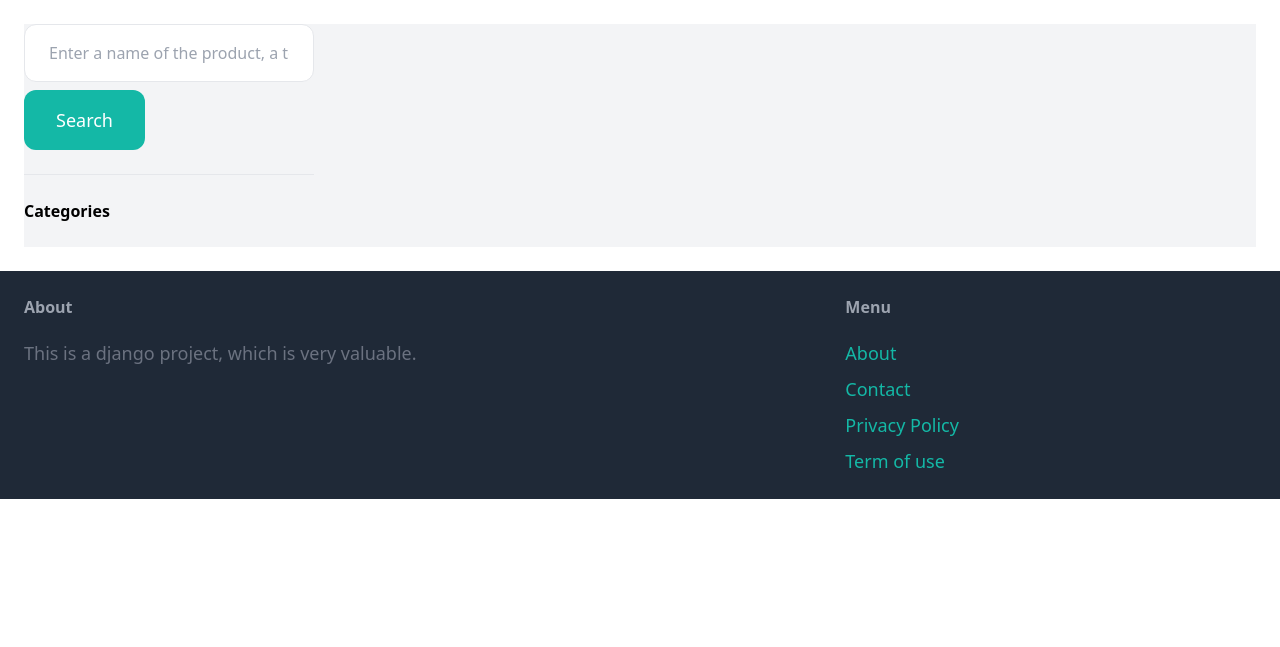
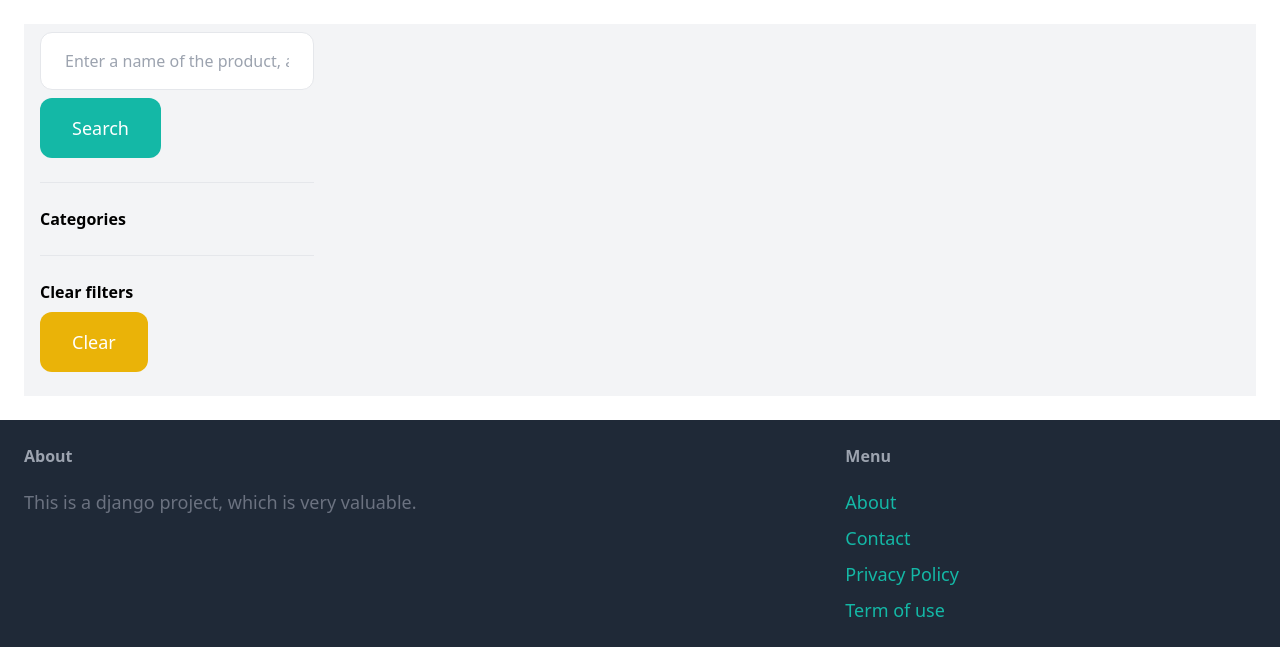
Before and after one commit to seansuen90/django-puddle, a Django app: page /items/ in a window 1280 px wide. Shown: the part 77-724 px from the top of the page. Run offline with Django 5.2, Linux system fonts and the light colour scheme; data that the repository does not hold is empty; some libraries are stand-ins or nearby versions.

Commit message:
added clear

```diff
--- a/item/templates/item/items.html
+++ b/item/templates/item/items.html
@@ -4,7 +4,8 @@
 
 {% block content %}
     <div class="pb-6 grid grid-cols-4 gap-6 bg-gray-100">
-        <div class='col-span-1'>
+
+        <div class='col-span-1 mt-2 ml-4'>
             <form method="get" action="{% url 'item:items' %}">
                 <input name="query" class="w-full py-4 px-6 border rounded-xl" type="text" value="{{ query }}" placeholder="Enter a name of the product, a toy, a shoe, etc...">
                 <button class="mt-2 py-4 px-8 text-lg bg-teal-500 text-white rounded-xl">Search</button>
@@ -18,8 +19,13 @@
                     </li>
                 {% endfor %}
             </ul>
+            <hr class="my-6">
+            <p class="font-semibold">Clear filters</p>
+            <ul>
+                <li><a href="{% url 'item:items' %}" class="mt-2 py-4 px-8 inline-block bg-yellow-500 text-lg rounded-xl text-white">Clear</a></li>
+            </ul>
         </div>
-        <div class="col-span-3">
+        <div class="col-span-3 mt-2 mr-4">
             <div class="grid grid-cols-3 gap-3">
             {% for item in items %}
                 <div>
```
